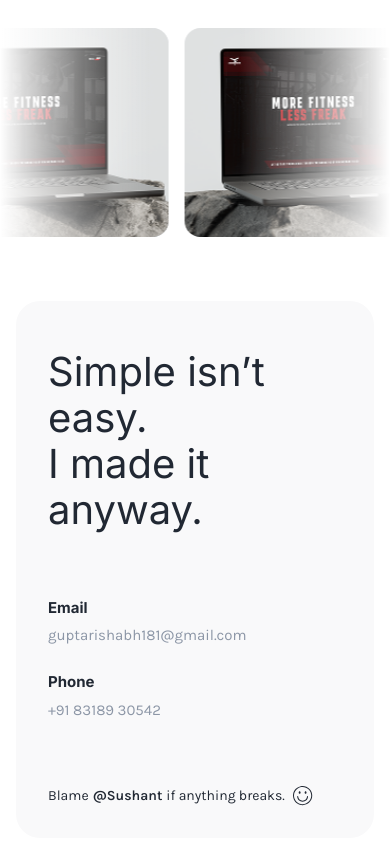
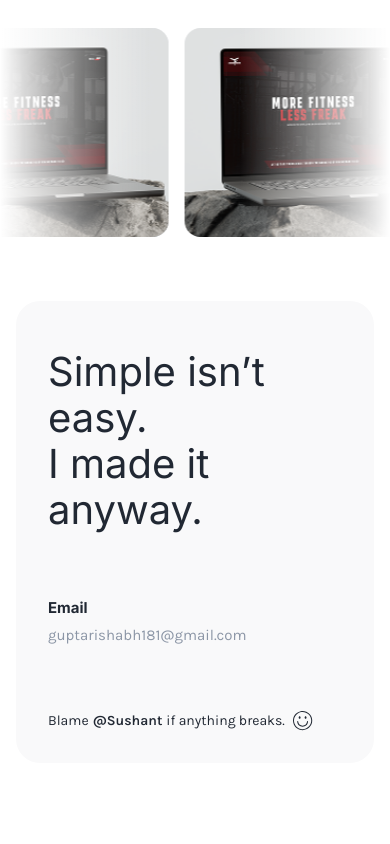
Before and after one commit to guptarishabh181-netizen/portfolio, a Next.js app: page / in a window 390 px wide. Shown: the part 8829-9673 px from the top of the page. After the commit the page ends 9624 px from the top, so only its background shows below. Built offline with nearby package versions, Linux system fonts and the light colour scheme.

Commit message:
remove phone number from footer

```diff
--- a/components/Footer/index.tsx
+++ b/components/Footer/index.tsx
@@ -81,19 +81,6 @@ export default function Footer() {
                 guptarishabh181@gmail.com
               </a>
             </div>
-
-            {/* Phone */}
-            <div>
-              <h3 className="text-[15px] font-bold text-primary-1 mb-1 font-family-inter cursor-default">
-                Phone
-              </h3>
-              <a
-                href="tel:+918318930542"
-                className="text-primary-2 hover:text-primary-1 transition-colors text-[15px] font-family-karla"
-              >
-                +91 83189 30542
-              </a>
-            </div>
           </div>
         </div>
 
```
